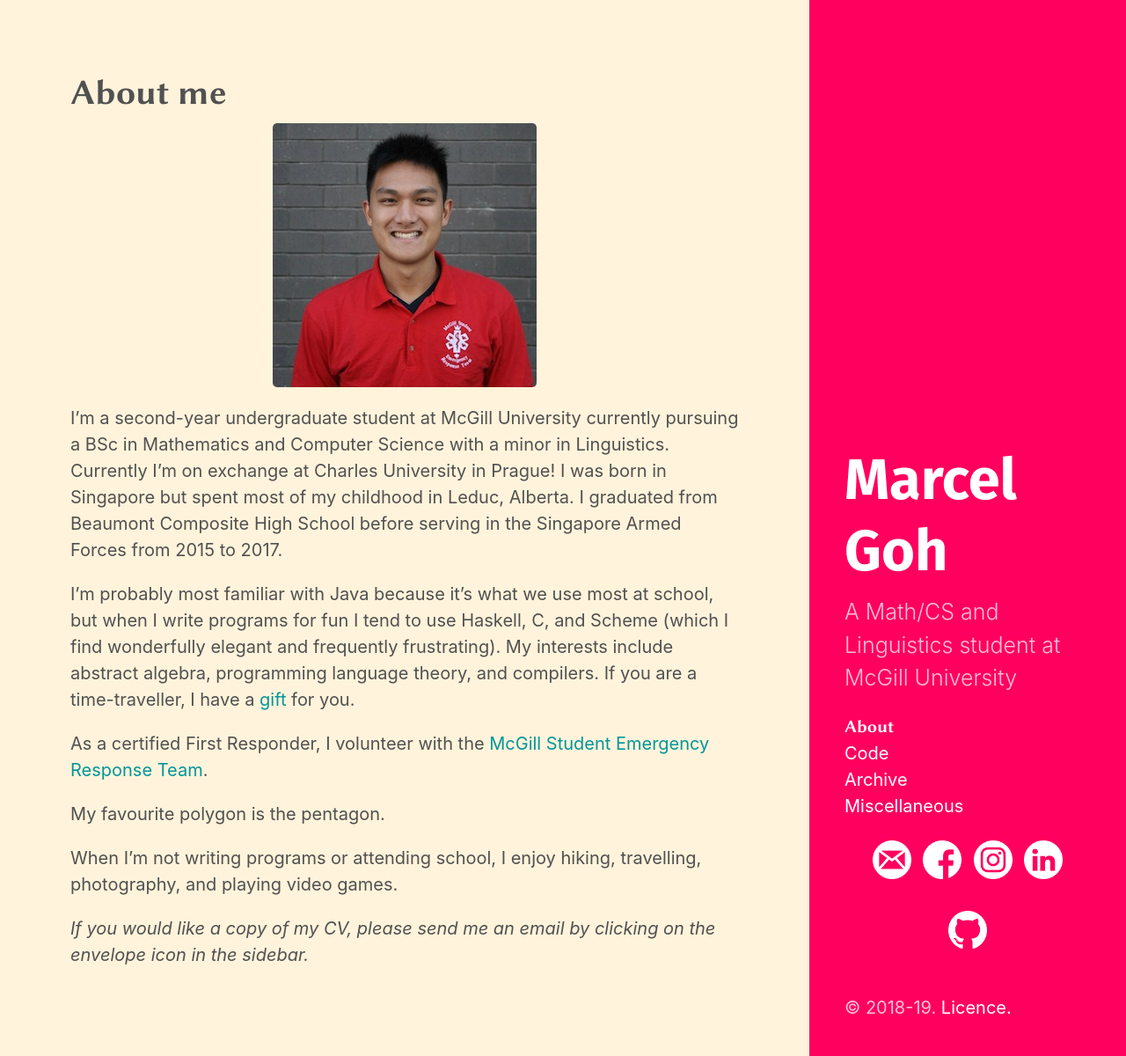
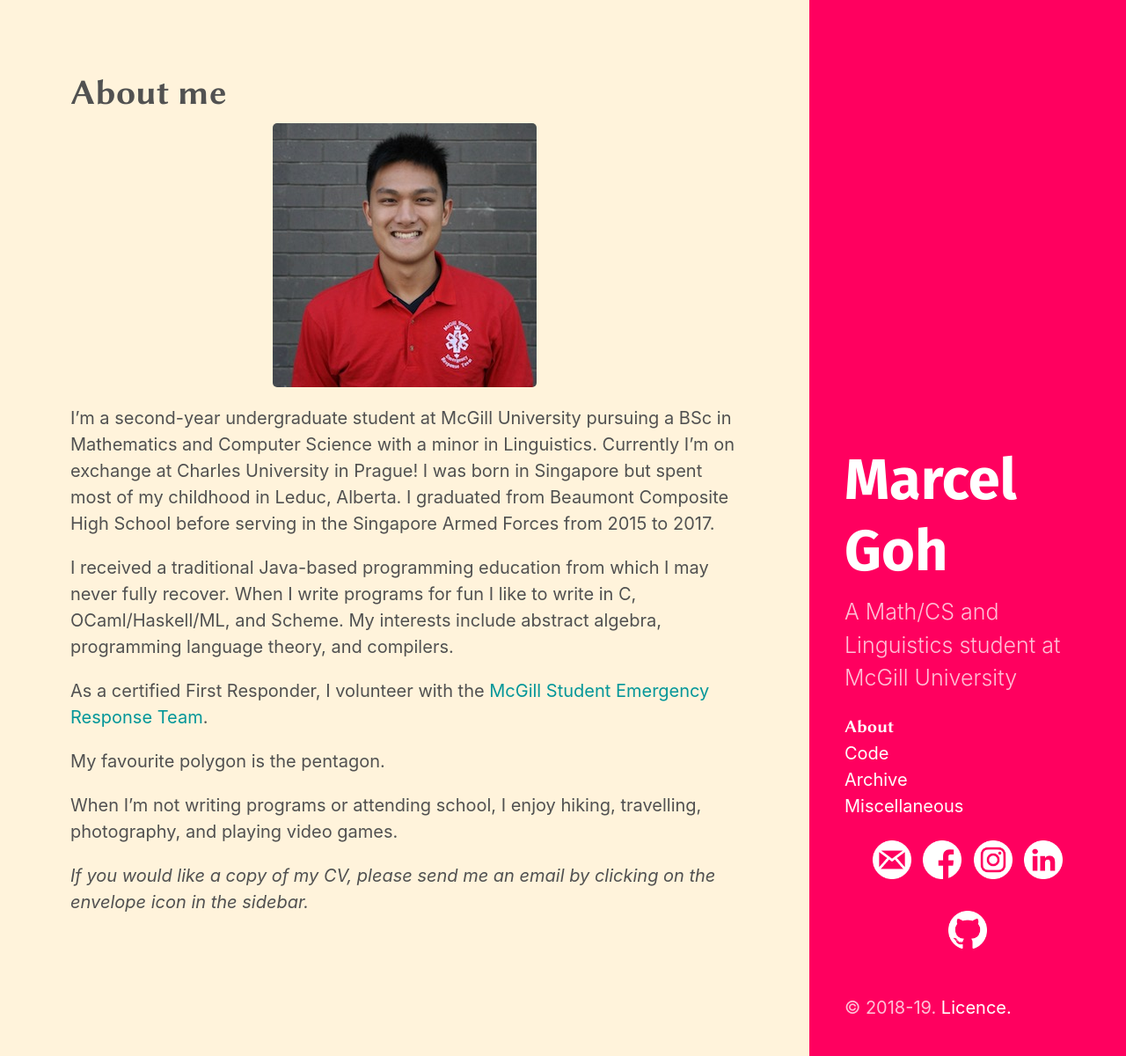
Before and after one commit to marcelgoh/marcelgoh.github.io, a Jekyll site: the page built from about/index.md, in a window 1280 px wide. Shown: the whole page at 88% size. Built offline with Jekyll 4.4.1, drawn with Linux system fonts in a browser that asks for light colours; some web fonts are replaced.

Commit message:
Edited a theorem

```diff
--- a/about/index.md
+++ b/about/index.md
@@ -5,9 +5,9 @@ title: About me
 
 ![me](profile.jpeg){: .center-image}
 
-I'm a second-year undergraduate student at McGill University currently pursuing a BSc in Mathematics and Computer Science with a minor in Linguistics. Currently I'm on exchange at Charles University in Prague! I was born in Singapore but spent most of my childhood in Leduc, Alberta. I graduated from Beaumont Composite High School before serving in the Singapore Armed Forces from 2015 to 2017.
+I'm a second-year undergraduate student at McGill University pursuing a BSc in Mathematics and Computer Science with a minor in Linguistics. Currently I'm on exchange at Charles University in Prague! I was born in Singapore but spent most of my childhood in Leduc, Alberta. I graduated from Beaumont Composite High School before serving in the Singapore Armed Forces from 2015 to 2017.
 
-I'm probably most familiar with Java because it's what we use most at school, but when I write programs for fun I tend to use Haskell, C, and Scheme (which I find wonderfully elegant and frequently frustrating). My interests include abstract algebra, programming language theory, and compilers. If you are a time-traveller, I have a [gift]({{site.baseurl}}/misc/theoremata.html) for you.
+I received a traditional Java-based programming education from which I may never fully recover. When I write programs for fun I like to write in C, OCaml/Haskell/ML, and Scheme. My interests include abstract algebra, programming language theory, and compilers.
 
 As a certified First Responder, I volunteer with the [McGill Student Emergency Response Team](www.msert.ca).
 
```
Also changed, not shown: misc/index.md (+2 -2 lines), misc/theoremata.md (+1 -1 lines).
